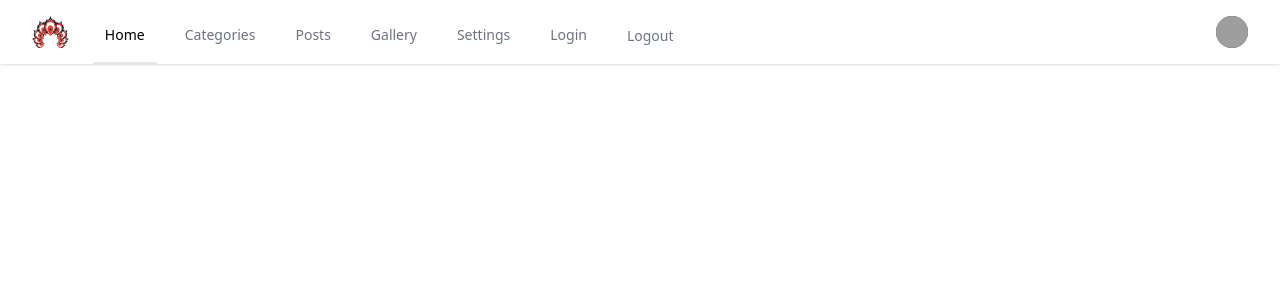
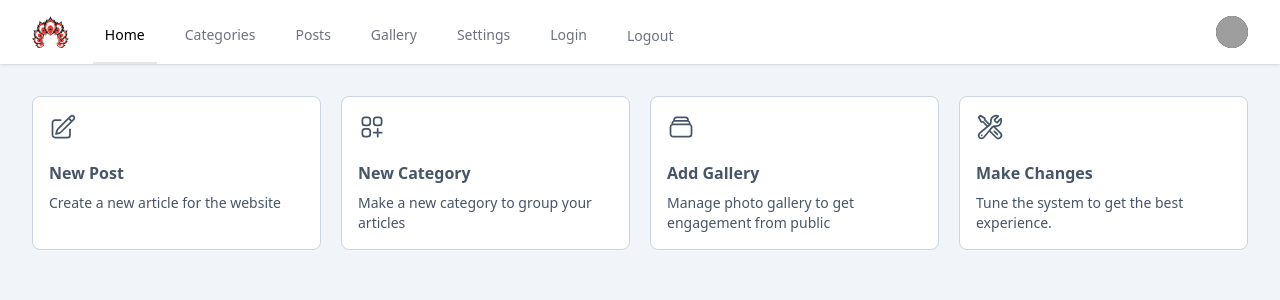
Before and after one commit to Mr-Zer0/bpla-admin, a Vue app: page / in a window 1280 px wide. Shown: the top 300 px of the page. Built offline with nearby package versions, Linux system fonts and the light colour scheme; grey boxes are pictures that could not be loaded.

Commit message:
CI : Start making home page for own project

```diff
--- a/src/App.vue
+++ b/src/App.vue
@@ -3,5 +3,7 @@ import { RouterView } from 'vue-router'
 </script>
 
 <template>
-  <RouterView />
+  <div class="bg-slate-100 min-h-screen">
+    <RouterView />
+  </div>
 </template>
--- a/src/components/TopBar.vue
+++ b/src/components/TopBar.vue
@@ -44,11 +44,6 @@
         <div
           class="absolute inset-y-0 right-0 flex items-center pr-2 sm:static sm:inset-auto sm:ml-6 sm:pr-0"
         >
-          <!-- <button type="button" class="relative rounded-full bg-gray-800 p-1 text-gray-400 hover:text-white focus:outline-none focus:ring-2 focus:ring-white focus:ring-offset-2 focus:ring-offset-gray-800">
-              <span class="absolute -inset-1.5" />
-              <span class="sr-only">View notifications</span>
-              <BellIcon class="h-6 w-6" aria-hidden="true" />
-            </button> -->
 
           <!-- Profile dropdown -->
           <Menu as="div" class="relative ml-3">
--- a/src/views/HomeView.vue
+++ b/src/views/HomeView.vue
@@ -1,9 +1,57 @@
 <script setup lang="ts">
 import TopBar from '../components/TopBar.vue'
+import {
+  PencilSquareIcon,
+  SquaresPlusIcon,
+  RectangleStackIcon,
+  WrenchScrewdriverIcon
+} from '@heroicons/vue/24/outline'
+
+const actions = [
+  {
+    icon: PencilSquareIcon,
+    name: 'New Post',
+    description: 'Create a new article for the website',
+    link: '#'
+  },
+  {
+    icon: SquaresPlusIcon,
+    name: 'New Category',
+    description: 'Make a new category to group your articles',
+    link: '#'
+  },
+  {
+    icon: RectangleStackIcon,
+    name: 'Add Gallery',
+    description: 'Manage photo gallery to get engagement from public',
+    link: '#'
+  },
+  {
+    icon: WrenchScrewdriverIcon,
+    name: 'Make Changes',
+    description: 'Tune the system to get the best experience.',
+    link: '#'
+  }
+]
 </script>
 
 <template>
-  <main>
-    <TopBar />
+  <TopBar />
+
+  <main class="mx-auto max-w-7xl px-2 sm:px-6 lg:px-8 mt-8">
+
+    <section class="grid grid-cols-2 md:grid-cols-4 gap-5">
+      <a
+        v-for="(action, i) in actions"
+        :key="i"
+        href="#"
+        class="border border-solid border-slate-300 rounded-lg bg-white p-4 hover:bg-white/[.75] text-slate-600 hover:text-slate-800"
+      >
+        <component :is="action.icon" class="w-7 h7" />
+        <h5 v-text="action.name" class="font-bold mt-5" />
+        <p v-text="action.description" class="text-sm mt-2" />
+      </a>
+    </section>
+
   </main>
 </template>
```
